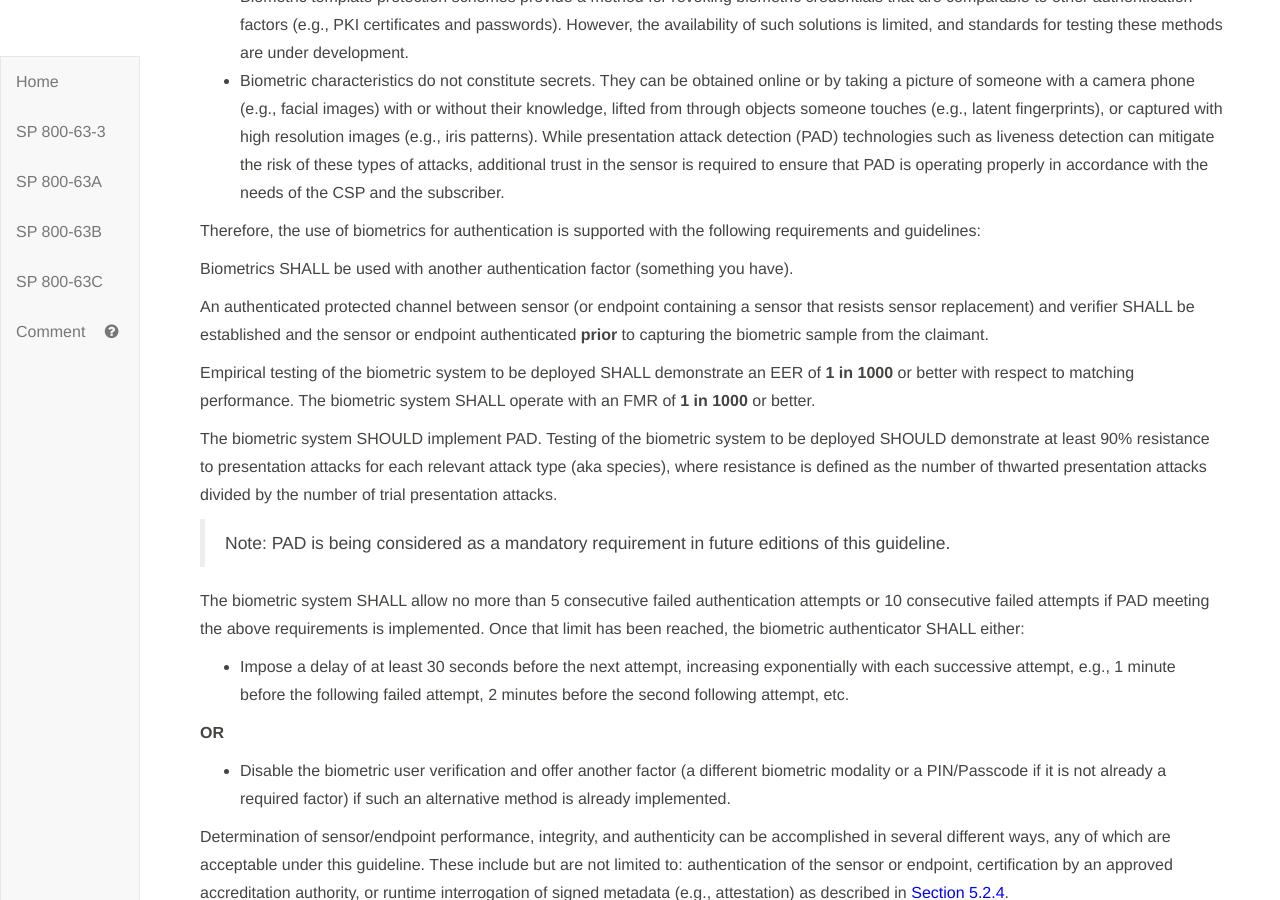
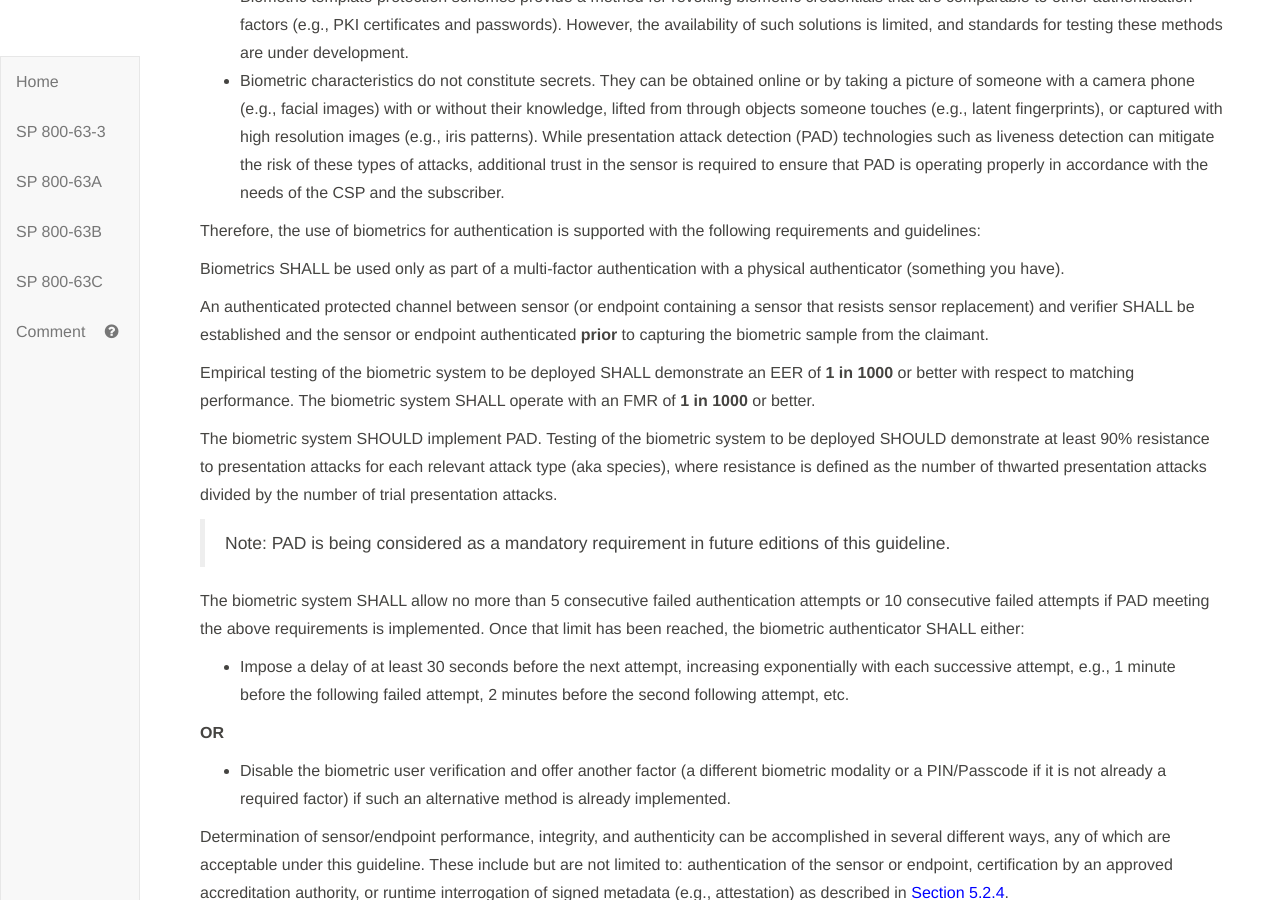
Before and after one commit to usnistgov/800-63-3, a Jekyll site: the page built from sp800-63b/sec5_authenticators.md, in a window 1280 px wide and 900 px high, scrolled down 10933 px. Built offline with Jekyll 4.4.1, drawn with Linux system fonts in a browser that asks for light colours; our own code applies the rules of GitHub Pages for plain Markdown files.

Commit message:
clarification regarding biometrics
Clarification that biometrics are always MFA if follwoing 63 requirements.

```diff
--- a/sp800-63b/sec5_authenticators.md
+++ b/sp800-63b/sec5_authenticators.md
@@ -342,7 +342,7 @@ For a variety of reasons, this document supports only limited use of biometrics
 
 Therefore, the use of biometrics for authentication is supported with the following requirements and guidelines:
 
-Biometrics SHALL be used with another authentication factor (something you have).
+Biometrics SHALL be used only as part of a multi-factor authentication with a physical authenticator (something you have).
 
 An authenticated protected channel between sensor (or endpoint containing a sensor that resists sensor replacement) and verifier SHALL be established and the sensor or endpoint authenticated **prior** to capturing the biometric sample from the claimant.
 
```
